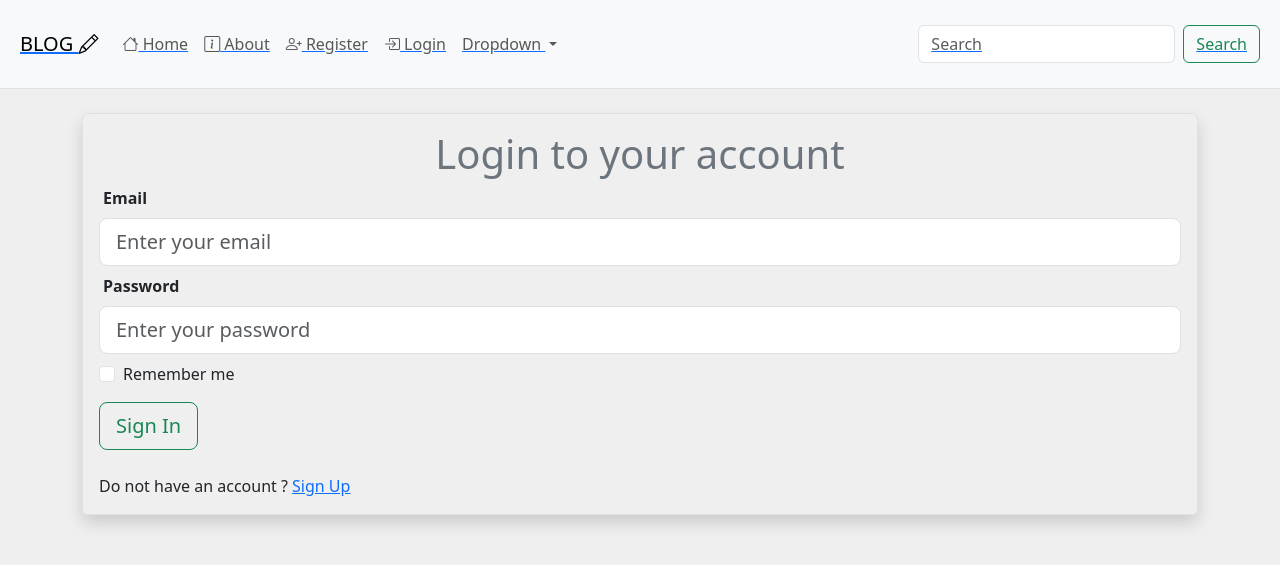
After one commit to sabermhareshdj/Flask-2025, a Flask app: page /login in a window 1280 px wide. The commit adds this page. Shown: the top 565 px of the page. Run offline with Flask 3, Linux system fonts and the light colour scheme.

Commit message:
part 04 - Login Form

```diff
--- a/blog/forms.py
+++ b/blog/forms.py
@@ -1,5 +1,5 @@
 from flask_wtf import FlaskForm
-from wtforms import StringField, PasswordField, SubmitField
+from wtforms import StringField, PasswordField, SubmitField, BooleanField
 from wtforms.validators import DataRequired, Email, EqualTo, Length
 
 # Define a registration (Sign Up) form using Flask-WTF انشاء حساب مستخدم جديد
@@ -9,3 +9,11 @@ class RegisterForm(FlaskForm):
     password = PasswordField(label='Password', validators=[DataRequired(), Length(min=6)])
     confirm_password = PasswordField(label='Confirm Password', validators=[DataRequired(), EqualTo('password', message='Passwords must match')])
     submit = SubmitField(label='Sign Up')
+
+
+#
+class LoginForm(FlaskForm):
+    email = StringField(label='Email', validators=[DataRequired(message='Enter Your Email'), Email(message='Invalid email address')])
+    password = PasswordField(label='Password', validators=[DataRequired(), Length(min=6)])
+    remember = BooleanField(label="Remember me")
+    submit = SubmitField(label='Sign In') #
--- a/blog/run.py
+++ b/blog/run.py
@@ -1,5 +1,5 @@
 from flask import Flask, render_template, flash, redirect, url_for
-from forms import RegisterForm
+from forms import RegisterForm,LoginForm
 
 app = Flask(__name__)
 app.config['SECRET_KEY'] = '33c2660bb961efaa484a3ed88f478705'
@@ -28,11 +28,11 @@ posts = [
 
 @app.route("/")
 def home():
-    return render_template("home.html", posts=posts, title="Home Page")
+    return render_template("main/home.html", posts=posts, title="Home Page")
 
 @app.route("/about")
 def about():
-    return render_template("about.html", title="About")
+    return render_template("main/about.html", title="About")
 
 
 
@@ -43,7 +43,22 @@ def register():
         # Handle registration logic here
         flash(f'{form.username.data} Register successful!', 'success')
         return redirect(url_for('home'))
-    return render_template("register.html", title="Register", form=form)
+    return render_template("users/register.html", title="Register", form=form)
+
+user = { "email": "admin@gmail.com", "password":"123456"}
+
+@app.route("/login", methods=["GET", "POST"])
+def login():
+    form = LoginForm()
+    if form.validate_on_submit():
+        if form.email.data == user['email'] and form.password.data == user['password']:
+            flash("You have been logged in successfully","success")
+            # Handle login logic here
+            return redirect(url_for('home'))
+        else:
+            flash("Invalid email or password","danger")
+
+    return render_template("users/login.html", title="Login", form=form)
 
 
 if __name__ == "__main__":
--- a/blog/templates/navbar.html
+++ b/blog/templates/navbar.html
@@ -27,6 +27,13 @@
             Register
         </a>
         </li>
+               </li>
+            <li class="nav-item">
+          <a class="nav-link" href="{{ url_for('login' ) }}">
+            <i class="bi bi-box-arrow-in-right"></i>
+            Login
+        </a>
+        </li>
         <li class="nav-item dropdown">
           <a class="nav-link dropdown-toggle" href="#" role="button" data-bs-toggle="dropdown" aria-expanded="false">
             Dropdown
--- /dev/null
+++ b/blog/templates/users/login.html
@@ -0,0 +1,59 @@
+{% extends 'base.html' %}
+
+{% block content %}
+<div>
+
+    <form method="POST" action="" class="border p-3 rounded shadow" novalidate>
+
+        <!-- # prevent CSRF attacks حماية من هجمات تزوير الطلبات عبر المواقع -->
+        <!-- CSRF = Cross-Site Request Forgery -->
+        {{ form.hidden_tag() }}
+         <!-- # or {{ form.csrf_token}} الافضل في فلاسك الاعلى  -->
+
+        <h1 class="text-secondary text-center">Login to your account</h1>
+
+        <div class="mb-2">
+            {{ form.email.label(class="form-label ms-1 fw-bold") }}
+
+            {% if form.email.errors %}
+            {{ form.email(class="form-control form-control-lg is-invalid", placeholder="Enter your email") }}
+            <div class="invalid-feedback">
+                {% for error in form.email.errors %}
+                <span>{{ error }}</span>
+                {% endfor %}
+            </div>
+            {% else %}
+            {{ form.email(class="form-control form-control-lg", placeholder="Enter your email") }}
+
+            {% endif %}
+        </div>
+        <div class="mb-2">
+            {{ form.password.label(class="form-label ms-1 fw-bold") }}
+
+            {% if form.password.errors %}
+            {{ form.password(class="form-control form-control-lg is-invalid", placeholder="Enter your password") }}
+            <div class="invalid-feedback">
+                {% for error in form.password.errors %}
+                <span>{{ error }}</span>
+                {% endfor %}
+            </div>
+            {% else %}
+            {{ form.password(class="form-control form-control-lg", placeholder="Enter your password") }}
+            {% endif %}
+        </div>
+        <div class="form-check">
+          {{ form.remember.label(class="form-check-label") }}
+          {{ form.remember(class="form-check-input") }}
+
+        </div>
+
+        <div class="mt-3">
+            {{ form.submit(class="btn btn-lg btn-outline-success") }}
+        </div>
+        <div class="mt-4">
+            Do not have an account ?
+            <a href="{{ url_for('register') }}">Sign Up</a>
+        </div>
+    </form>
+    </div>
+    {% endblock %}
```
Also changed, not shown: blog/templates/main/about.html (renamed from blog/templates/about.html), blog/templates/main/home.html (renamed from blog/templates/home.html), blog/templates/users/register.html (renamed from blog/templates/register.html).
